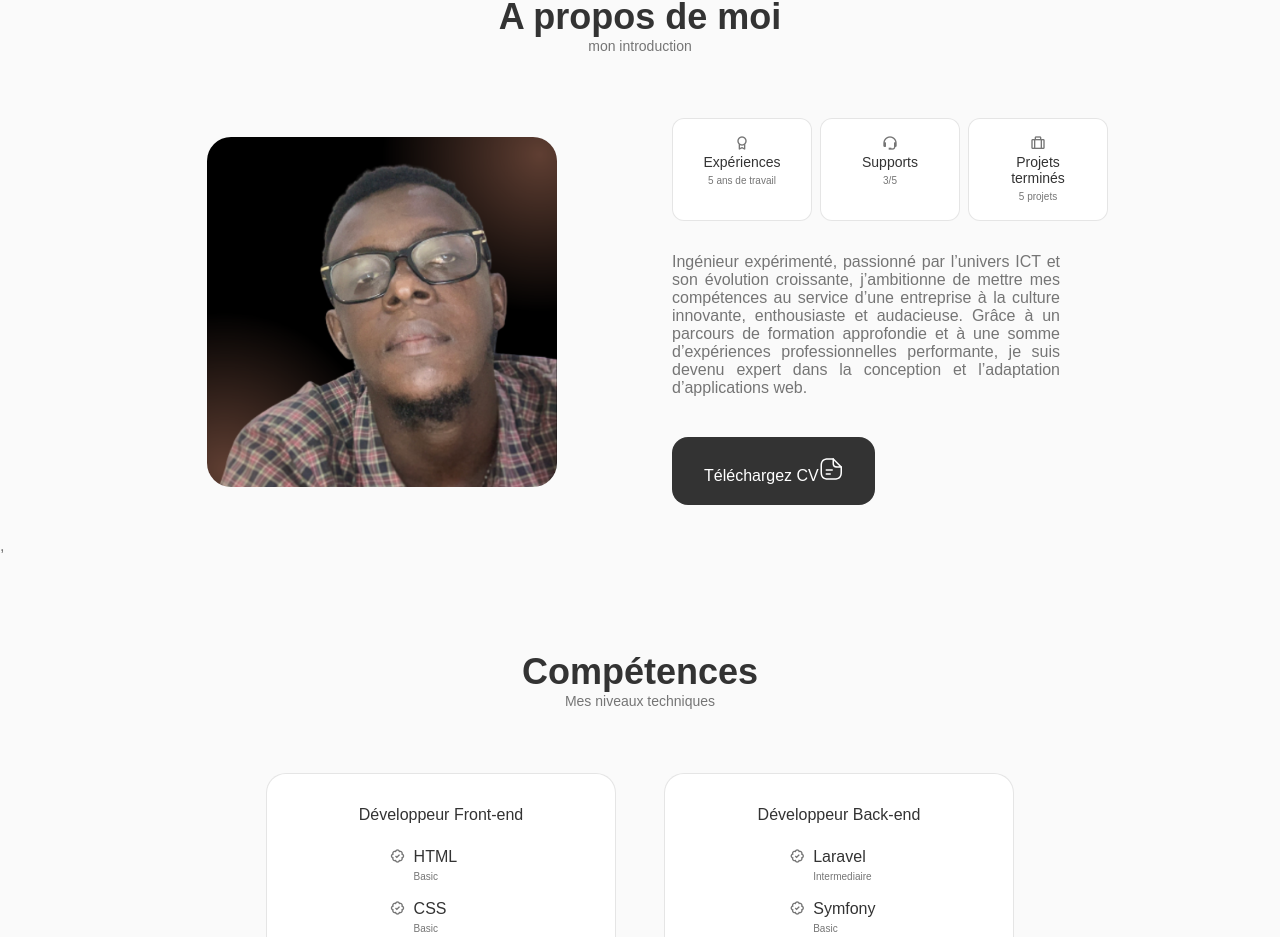
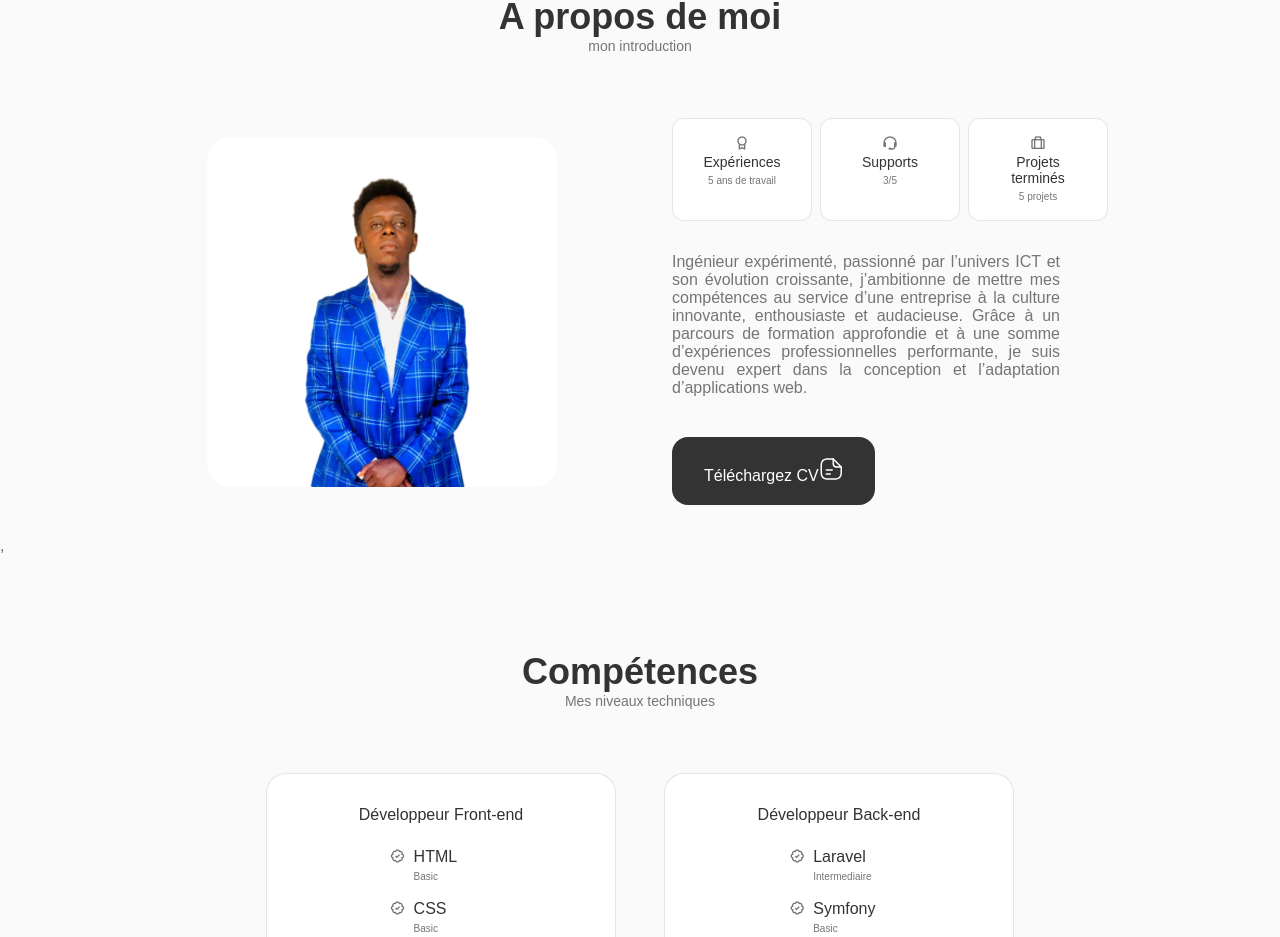
Before and after one commit to rovertnet/mon_portfolio, a React (Create React App) app: page / in a window 1280 px wide. Shown: the part 765-1702 px from the top of the page. Built offline with nearby package versions, Linux system fonts and the light colour scheme.

Commit message:
un autre commit

```diff
--- a/src/composants/about/About.jsx
+++ b/src/composants/about/About.jsx
@@ -1,6 +1,6 @@
 import React from 'react';
 import "./about.css";
-import aboutImg from "../../assets/robert.png";
+import aboutImg from "../../assets/moi.png";
 import CV from "../../assets/CV_Robert.pdf";
 import Infos from './Infos';
 
--- a/src/composants/about/about.css
+++ b/src/composants/about/about.css
@@ -7,6 +7,7 @@
     width: 350px;
     border-radius: 1.5rem;
     justify-self: center;
+    border-bottom: none;
 }
 .about_info{
     grid-template-columns: repeat(3, 140px);
--- a/src/composants/body/home.css
+++ b/src/composants/body/home.css
@@ -59,6 +59,7 @@
     order: 1;
     width: 300px;
     height: 300px;
+    padding: 0;
     box-shadow: inset 0 0 0 9px rgb(255 255 255 / 30%);
     justify-self: center;
     animation: profile_animate 8s ease-in-out infinite 1s;
```
